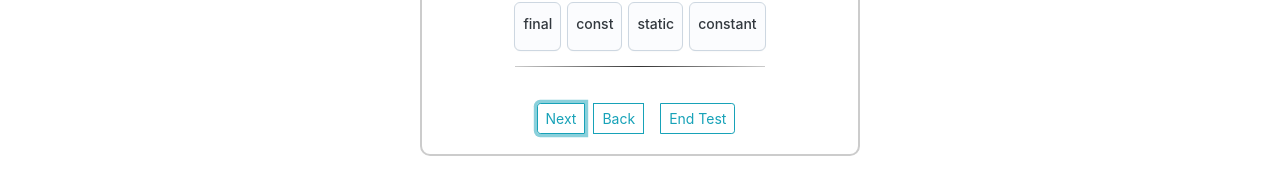
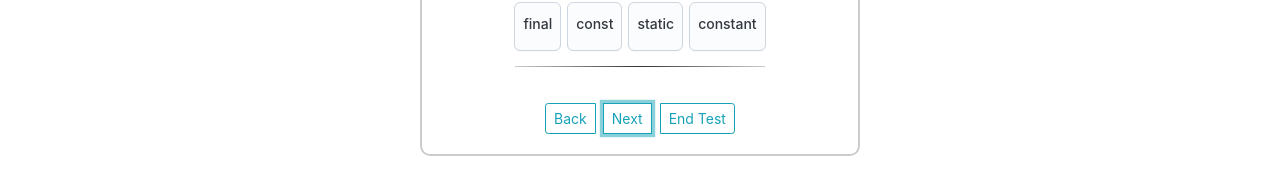
Before and after one commit to access123/roadMap, a React (Create React App) app: page /quiz/test in a window 1280 px wide. Both pictures are taken after a click on the button "Next". Shown: the part 623-797 px from the top of the page. Built offline with nearby package versions, Linux system fonts and the light colour scheme.

Commit message:
GANDHIJI

```diff
--- a/src/components/Test.js
+++ b/src/components/Test.js
@@ -8,7 +8,7 @@ import RenderedOptions from "./RenderedOptions";
 
 function Test() {
   useEffect(() => {
-    if (CountdownTimer === 0 || questionNo === 10) {
+    if (CountdownTimer === 0 || questionNo === 11) {
       endTest();
     }
   }, [CountdownTimer]);
@@ -24,9 +24,24 @@ function Test() {
     setSelectedOption(event.target.value);
   }
   const [questionNo, setQuestionNo] = useState(1);
-  let useQuestion = quizArray[questionNo-1];
-  const [question,setQuestion] = useState(useQuestion);
+  let useQuestion = quizArray[questionNo - 1];
+  const [question, setQuestion] = useState(useQuestion);
   const [selectedOption, setSelectedOption] = useState(undefined);
+
+  const renderToggleNext = () => {
+    if (questionNo === 10) {
+      return false;
+    } else {
+      return true;
+    }
+  }
+  const renderToggleBack = () => {
+    if (questionNo === 1) {
+      return false;
+    } else {
+      return true;
+    }
+  }
   return (
     <>
       <Nav titleLink={""} li1={"HOME"} li2={"ABOUT"} li3={"CONTACT"} />
@@ -59,6 +74,17 @@ function Test() {
             <hr />
           </div>
           <div className="padding btn-group">
+            {
+              renderToggleBack() &&
+              <button className="btn btn-outline-info btn-sm mx-2" onClick={() => {
+                setQuestionNo(questionNo - 1);
+                setQuestion(quizArray[questionNo]);
+              }}>
+                Back
+              </button>
+            }
+            {
+              renderToggleNext() &&
               <button
                 className="btn btn-outline-info btn-sm"
                 onClick={() => {
@@ -67,12 +93,7 @@ function Test() {
                 }}>
                 Next
               </button>
-            <button className="btn btn-outline-info btn-sm mx-2" onClick={() => {
-              setQuestionNo(questionNo - 1);
-              setQuestion(quizArray[questionNo]);
-            }}>
-              Back
-            </button>
+            }
             <button
               className="btn btn-outline-info btn-sm mx-2"
               onClick={() => {
```
Lines whose indentation alone changed are shown as unchanged.
